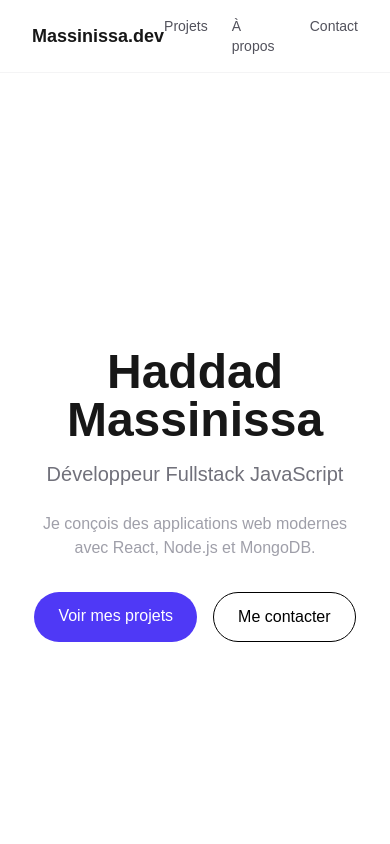
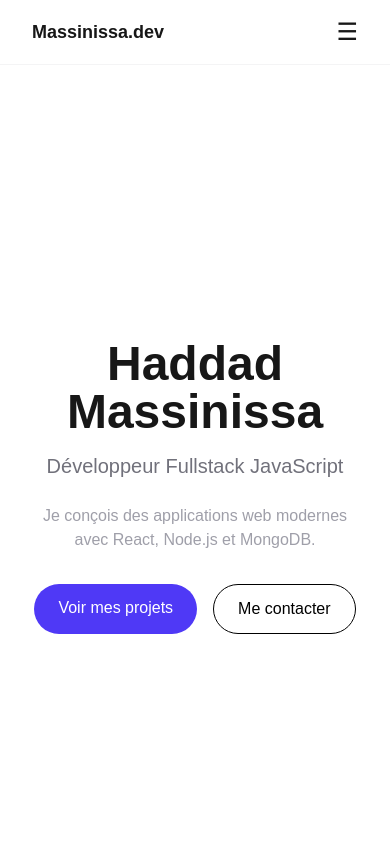
Before and after one commit to haddadmassinissa92/portfolio, a Next.js app: page / in a window 390 px wide. Shown: the top 844 px of the page. Built offline with nearby package versions, Linux system fonts and the light colour scheme.

Commit message:
Header resposive - menu hamberger

```diff
--- a/src/components/Header.tsx
+++ b/src/components/Header.tsx
@@ -1,16 +1,48 @@
+"use client";
+
+import { useState } from "react";
+
 export default function Header() {
+  const [isOpen, setIsOpen] = useState(false);
+
   return (
-    <header className="sticky top-0 z-50 bg-white/80 dark:bg-zinc-900/80 backdrop-blur-sm border-b border-zinc-100 dark:border-zinc-800 flex items-center justify-between px-8 py-4 w-full">
-      <div className="max-w-5xl mx-auto w-full flex items-center justify-between">
+    <header className="sticky top-0 z-50 bg-white/80 dark:bg-zinc-900/80 backdrop-blur-sm border-b border-zinc-100 dark:border-zinc-800 w-full">
+      <div className="max-w-5xl mx-auto px-8 py-4 flex items-center justify-between">
         <a href="#home" className="font-bold text-lg">
           Massinissa.dev
         </a>
-        <nav className="flex gap-6 text-sm font-medium text-zinc-600 dark:text-zinc-300">
+
+        {/* Menu desktop */}
+        <nav className="hidden sm:flex gap-6 text-sm font-medium text-zinc-600 dark:text-zinc-300">
           <a href="#projects">Projets</a>
           <a href="#about">À propos</a>
           <a href="#contact">Contact</a>
         </nav>
+
+        {/* Bouton hamburger (mobile uniquement) */}
+        <button
+          onClick={() => setIsOpen(!isOpen)}
+          className="sm:hidden text-2xl"
+          aria-label="Ouvrir le menu"
+        >
+          {isOpen ? "✕" : "☰"}
+        </button>
       </div>
+
+      {/* Menu mobile déroulant */}
+      {isOpen && (
+        <nav className="sm:hidden flex flex-col gap-4 px-8 pb-6 text-sm font-medium text-zinc-600 dark:text-zinc-300">
+          <a href="#projects" onClick={() => setIsOpen(false)}>
+            Projets
+          </a>
+          <a href="#about" onClick={() => setIsOpen(false)}>
+            À propos
+          </a>
+          <a href="#contact" onClick={() => setIsOpen(false)}>
+            Contact
+          </a>
+        </nav>
+      )}
     </header>
   );
 }
```
